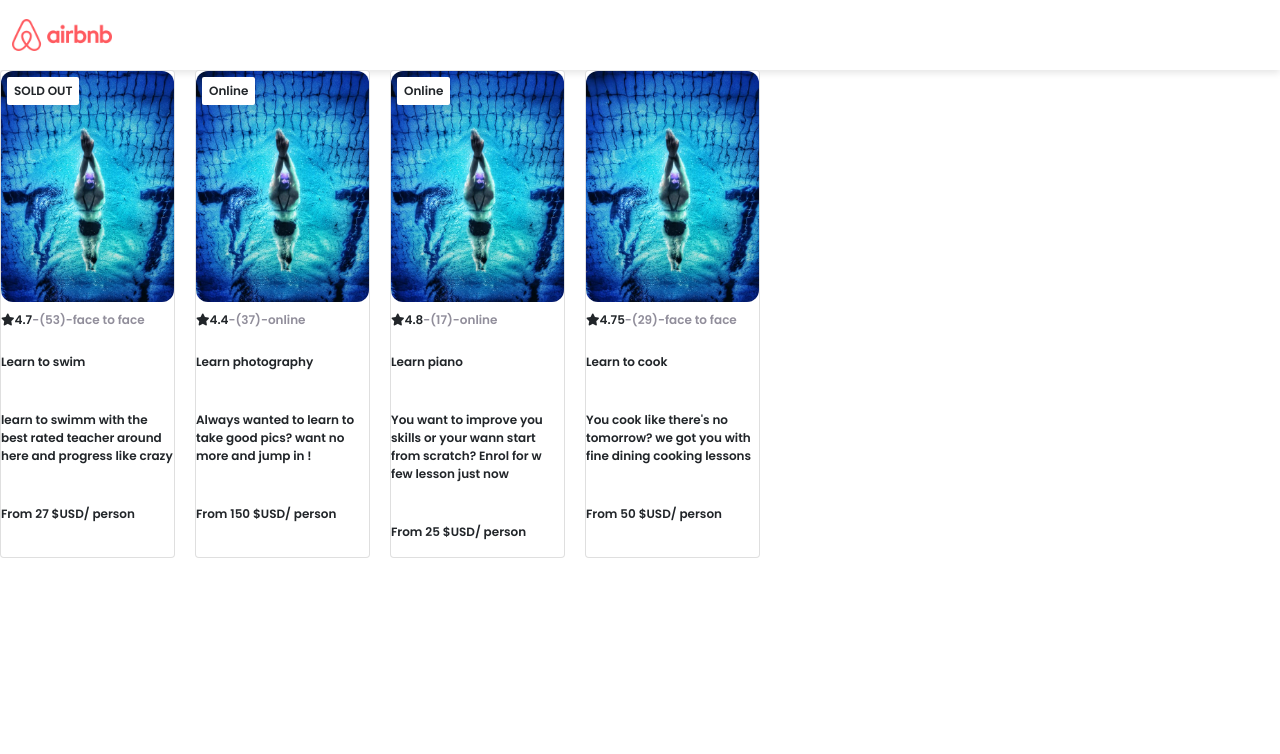
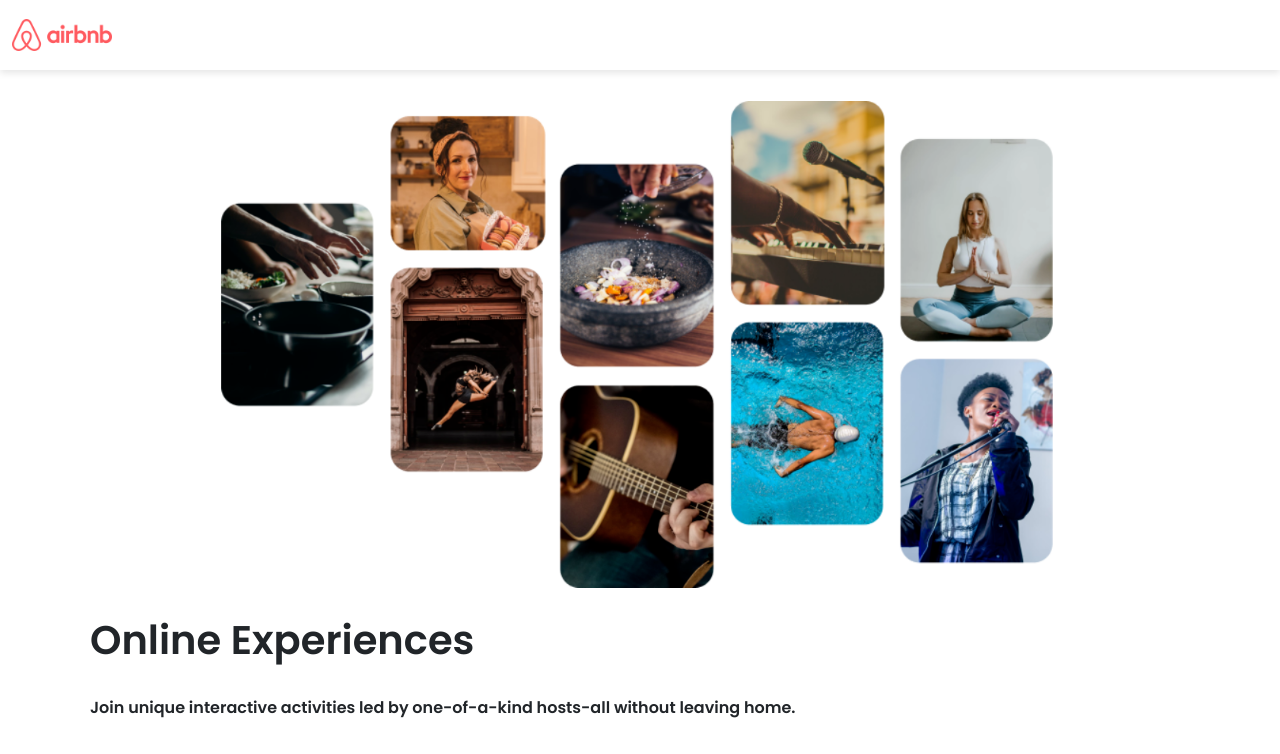
Before and after one commit to AdrienDvn/ReactAirBnBClone, a React (Create React App) app: page / in a window 1280 px wide. Shown: the top 754 px of the page. Built offline with nearby package versions, Linux system fonts and the light colour scheme.

Commit message:
item props

```diff
--- a/src/App.js
+++ b/src/App.js
@@ -15,23 +15,16 @@ function App() {
 const cards = data.map(item => {
   return <Card
           key={item.id}
-          img={item.coverImg} // fix that because it is hard coded for now
-          rating={item.stats.rating}
-          reviewCount={item.stats.reviewCount}
-          location = {item.location}
-          title = {item.title}
-          price = {item.price}
-          id = {item.id}
-          description = {item.description}
-          stats = {item.stats}
-          openSpots= {item.openSpots}
+          item={item}
+          //or {...item} "spread the item syntax", and get rid of .item in the card component, check the doc, but confusing to me at the moment
+
           />
 })
 
   return (
     <div>
       <Navbar/>
-      {/* <Hero/> the exercice is to creat an instance of a card before to RE display hero :)*/}
+      <Hero/>
       {/* <div className="card--data"> */}
       <section className='cards-list'>
       {cards}
--- a/src/components/Card.js
+++ b/src/components/Card.js
@@ -3,11 +3,12 @@ import swimLogo from '../swimmerBnB.jpeg'
 // import image from '/Users/adrien/code/BobZiroll/airbnbclone/src/catPNG.png';
 
 export default function Card(props) {
-  // console.log(props.openSpots);
+  console.log(props);
+
   let badgeText
-  if (props.openSpots === 0) {
+  if (props.item.openSpots === 0) {
     badgeText = "SOLD OUT"
-  } else if (props.location === "online") {
+  } else if (props.item.location === "online") {
     badgeText = "Online"
   }
 
@@ -18,16 +19,16 @@ export default function Card(props) {
          {/* JS to say to display the css sold out badge only if the openSpots is empty */}
 
       {/* <img src={props.img} alt="" className="card--image"/> */}
-        {/* <img src={`../${props.img}`} alt="" className="card--image"/> */}
+        {/* <img src={`../${props.item.coverImg}`} alt="" className="card--image"/> */}
         <img src= {swimLogo} alt="" className="card--image"/>
         <div className='card--stats'>
-           <span><i class="fa-solid fa-star"></i>{props.stats.rating}</span>
-           <span className='grey'>-({props.stats.reviewCount}) </span>
-           <span className='grey'>-{props.location}</span>
+           <span><i class="fa-solid fa-star"></i>{props.item.stats.rating}</span>
+           <span className='grey'>-({props.item.stats.reviewCount}) </span>
+           <span className='grey'>-{props.item.location}</span>
         </div>
-        <p > {props.title}</p>
+        <p > {props.item.title}</p>
         <p > {props.description}</p>
-        <p > <span className='bold'>From {props.price} $USD</span> / person</p>
+        <p > <span className='bold'>From {props.item.price} $USD</span> / person</p>
       </div>
 
   );
```
